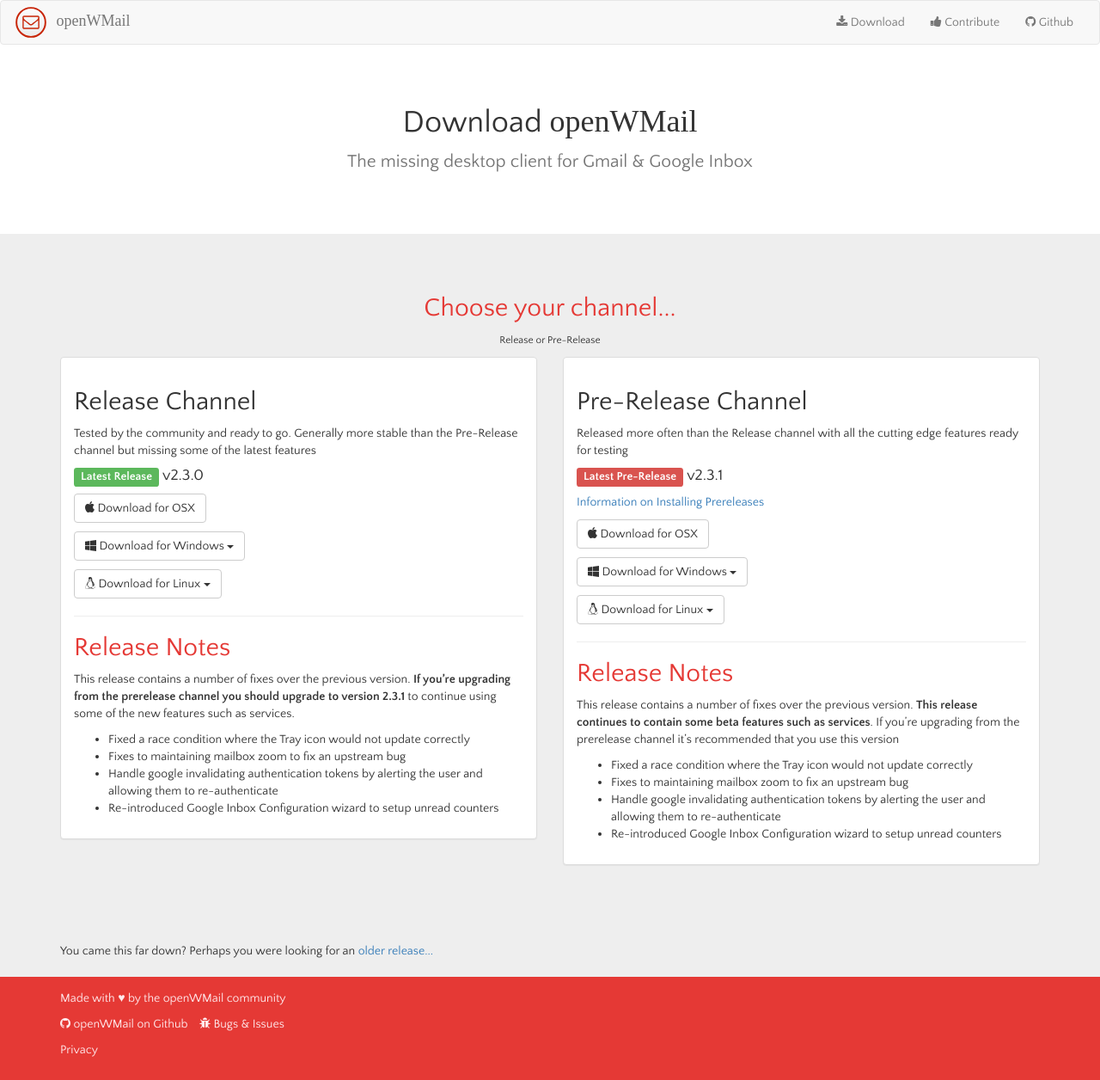
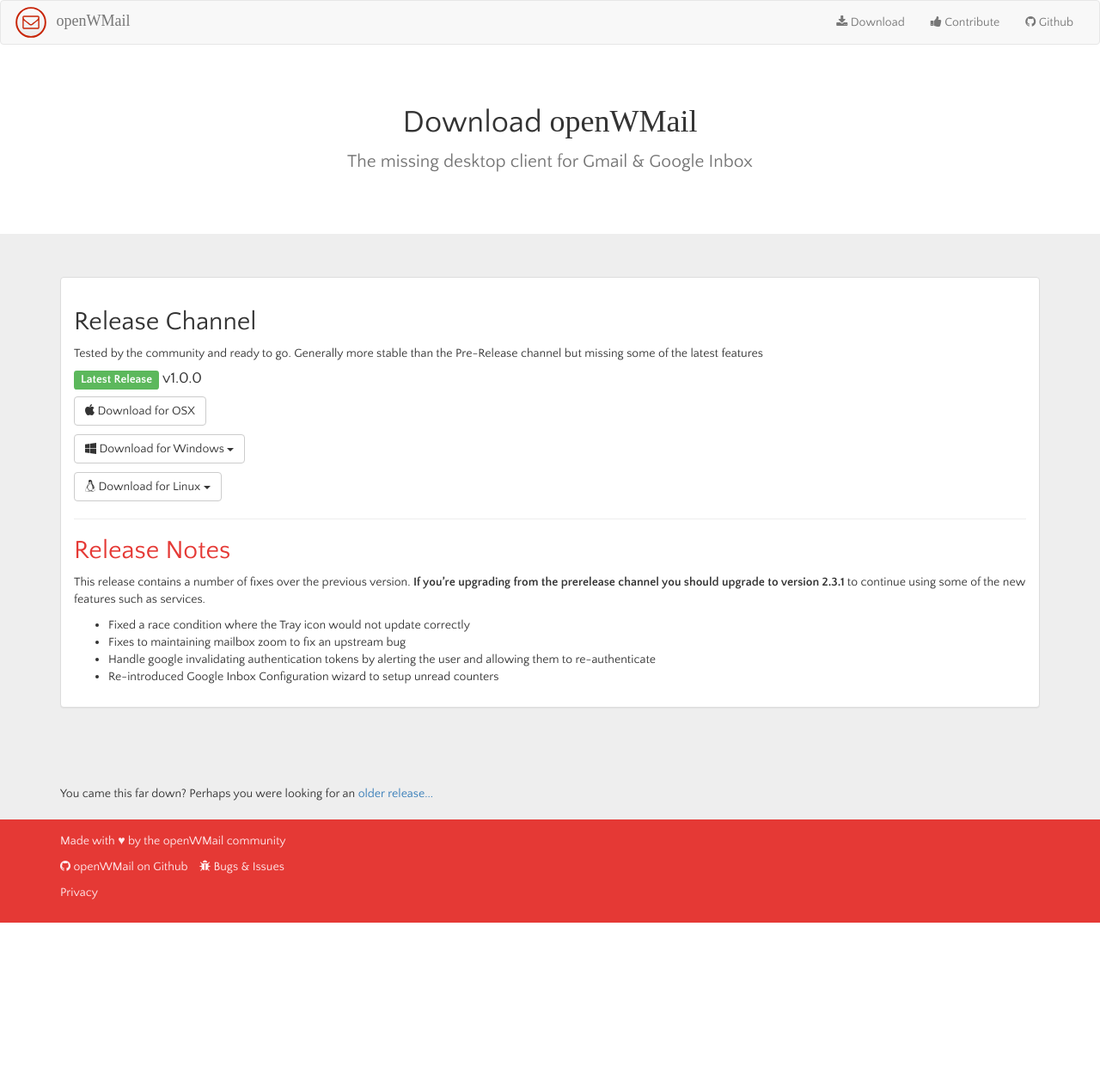
Before and after one commit to openWMail/openWMail.github.io, a Jekyll site: the page built from download.html, in a window 1280 px wide. Shown: the whole page at 86% size. Built offline with Jekyll 4.4.1, drawn with Linux system fonts in a browser that asks for light colours; some web fonts are replaced; after the commit the page ends 1073 px from its top, so only the background shows below that.

Commit message:
remove pre-release from download page

```diff
--- a/download.html
+++ b/download.html
@@ -1,7 +1,7 @@
 ---
 layout: default
-release_v: "v2.3.0"
-release_s: "2_3_0"
+release_v: "v1.0.0"
+release_s: "1_0_0"
 prerelease_v: "v2.3.1"
 prerelease_s: "2_3_1"
 ---
@@ -22,14 +22,14 @@
 
 <section class="page-section bg-grey-200">
   <div class="container">
-    <div class="row">
+    <!--<div class="row">
       <div class="col-md-12 text-center">
         <h2 class="color-red-600">Choose your channel...</h2>
         <p><small>Release or Pre-Release</small></p>
       </div>
-    </div>
+    </div>-->
     <div class="row">
-      <div class="col-md-6">
+      <div class="col-md-12">
         <div class="panel panel-default">
           <div class="panel-body">
             <h2>Release Channel</h2>
@@ -101,7 +101,7 @@
           </div>
         </div>
       </div>
-      <div class="col-md-6">
+      <!--<div class="col-md-6">
         <div class="panel panel-default">
           <div class="panel-body">
             <h2>Pre-Release Channel</h2>
@@ -178,7 +178,7 @@
             {{ prerelease_notes | markdownify }}
           </div>
         </div>
-      </div>
+      </div>-->
     </div>
   </div>
 </section>
@@ -188,7 +188,7 @@
   <div class="container">
     <div class="row">
       <div class="col-md-12">
-        You came this far down? Perhaps you were looking for an <a href="https://github.com/Thomas101/wmail/releases" target="_blank">older release...</a>
+        You came this far down? Perhaps you were looking for an <a href="https://github.com/openwmail/openwmail/releases" target="_blank">older release...</a>
       </div>
     </div>
   </div>
```
